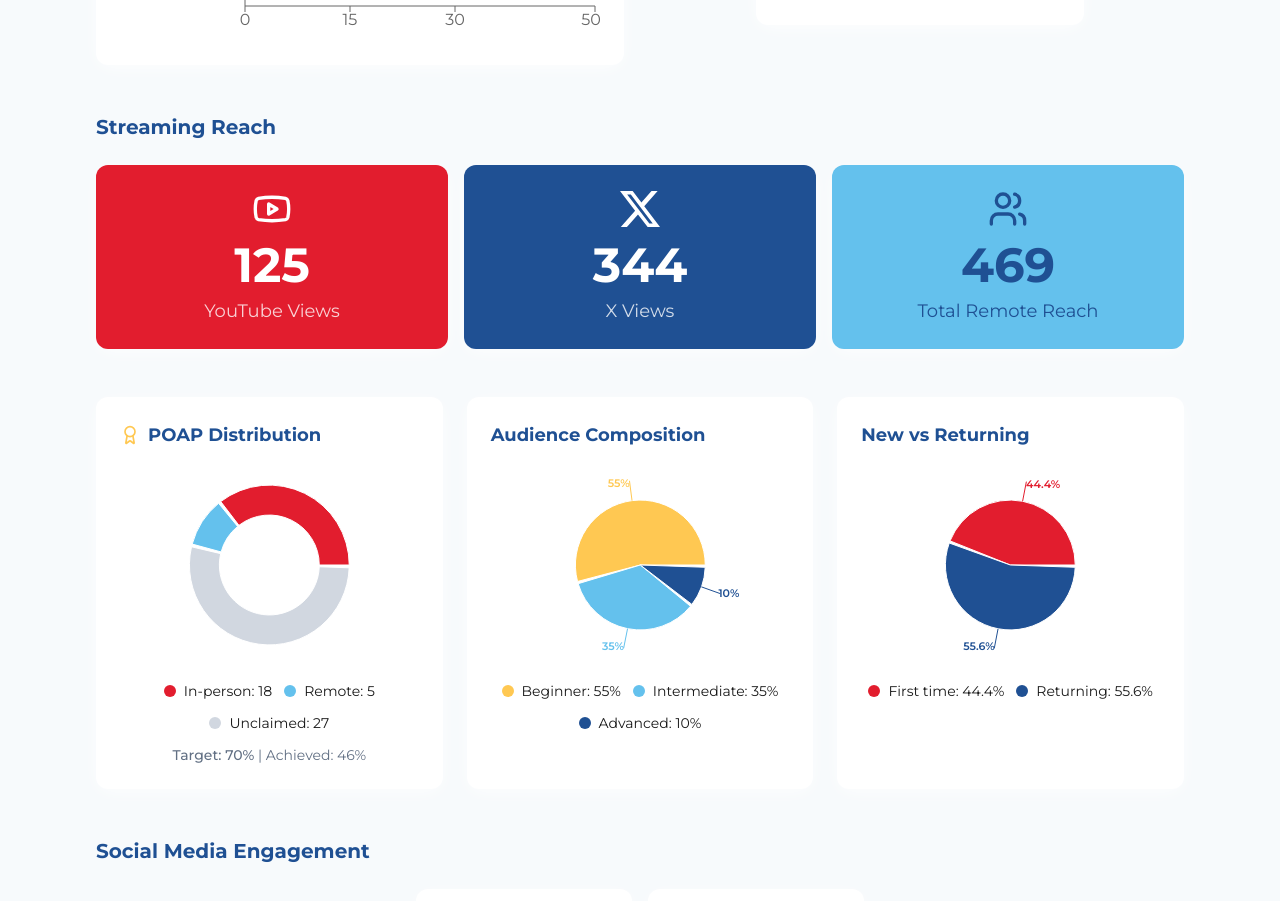
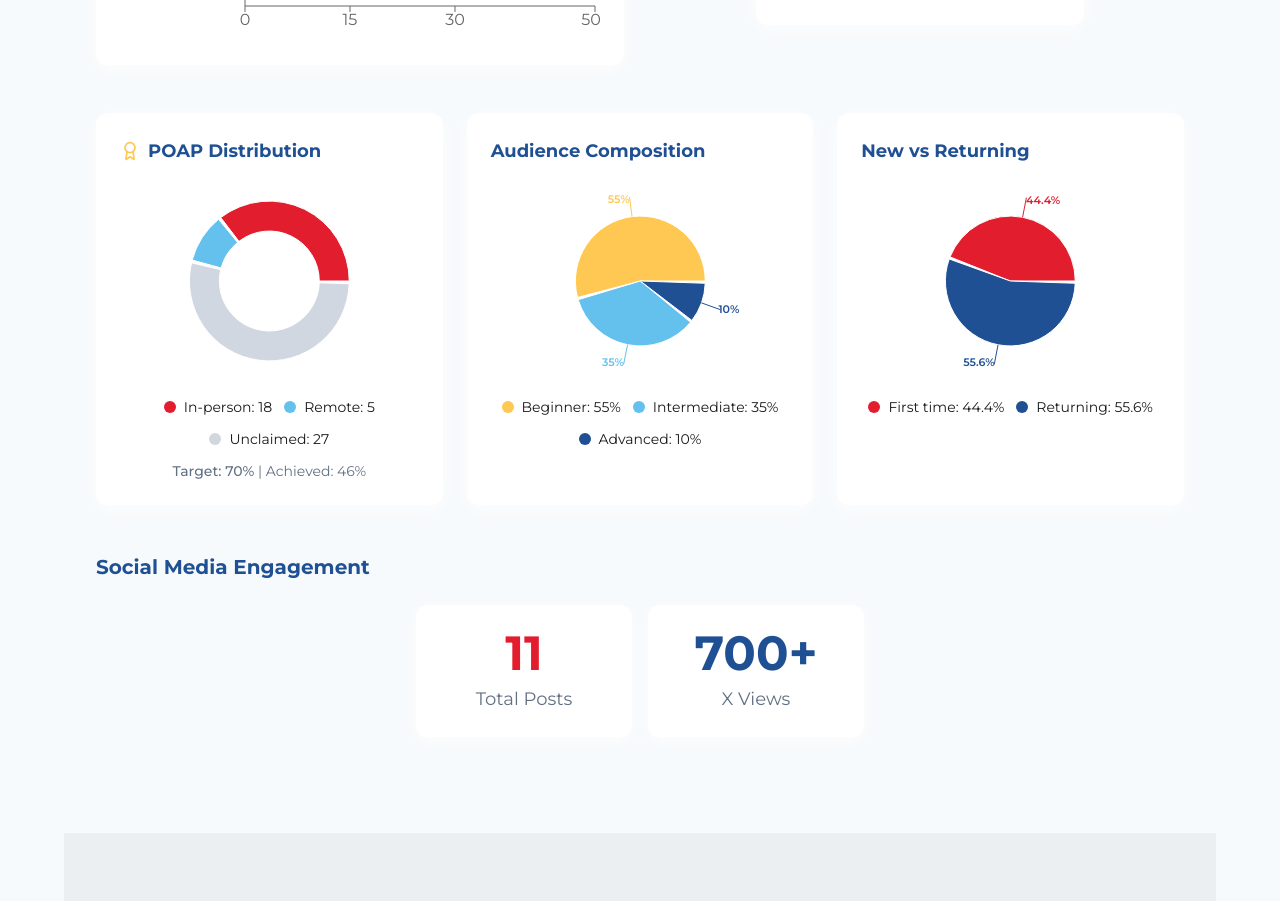
Before and after one commit to fruterito101/meetup-q1-puebla, a React (Vite) app: page / in a window 1280 px wide. Shown: the part 3366-4267 px from the top of the page. Built offline with nearby package versions, Linux system fonts and the light colour scheme; the HTML template or start-up script is replaced by a standard one.

Commit message:
fix: remove streaming reach section completely

```diff
--- a/src/components/MetricsSection.tsx
+++ b/src/components/MetricsSection.tsx
@@ -60,28 +60,6 @@ const MetricsSection = () => {
                 <div className="stat-label text-lg">Conversion Rate</div>
                 <p className="text-lg text-muted-foreground mt-2">15 out of 21 registered attended</p>
               </div>
-            </div>
-          </div>
-        </div>
-
-        {/* Streaming Stats */}
-        <div className="mb-12">
-          <h3 className="text-xl font-bold text-brand-dark-blue mb-6">Streaming Reach</h3>
-          <div className="grid grid-cols-1 md:grid-cols-3 gap-4">
-            <div className="stat-card bg-brand-red text-white">
-              <Youtube className="w-10 h-10 mx-auto mb-3" />
-              <div className="stat-number">125</div>
-              <div className="stat-label text-white/80 text-lg">YouTube Views</div>
-            </div>
-            <div className="stat-card bg-brand-dark-blue text-white">
-              <XIcon className="w-10 h-10 mx-auto mb-3" />
-              <div className="stat-number">344</div>
-              <div className="stat-label text-white/80 text-lg">X Views</div>
-            </div>
-            <div className="stat-card bg-brand-light-blue">
-              <Users className="w-10 h-10 mx-auto mb-3 text-brand-dark-blue" />
-              <div className="stat-number text-brand-dark-blue">469</div>
-              <div className="stat-label text-lg text-brand-dark-blue">Total Remote Reach</div>
             </div>
           </div>
         </div>
```
